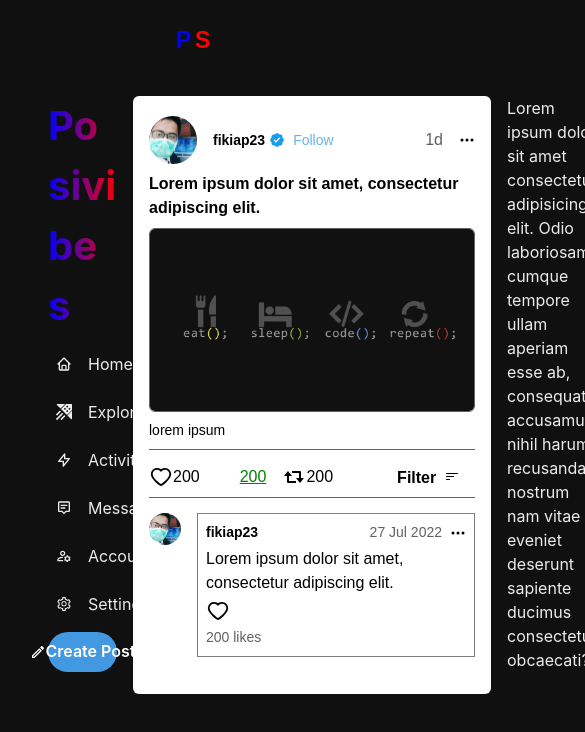
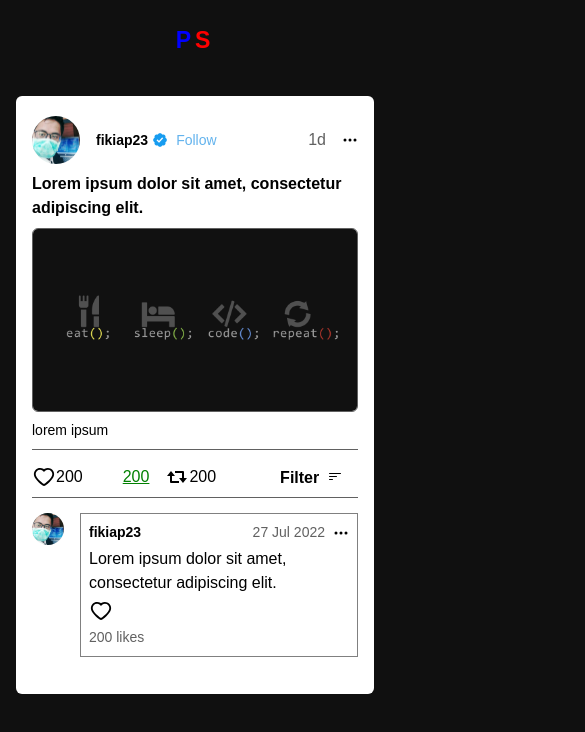
Before and after one commit to fikiap23/Posivibes-v2, a React (Vite) app in the folder frontend/: page /1/post/1 in a window 390 px wide. Shown: the top 732 px of the page, 585 px wide, since content can reach past the window. Built offline with nearby package versions, Linux system fonts and the light colour scheme; some icons are missing.

Commit message:
[REFAC] buat responsive

```diff
--- a/frontend/src/components/Reactions/ListLikes.jsx
+++ b/frontend/src/components/Reactions/ListLikes.jsx
@@ -10,8 +10,8 @@ const ListLikes = ({ name, img }) => {
             <Avatar
               size={{
                 sm: 'sm',
-                md: 'md',
-                lg: 'md',
+                md: 'sm',
+                lg: 'sm',
               }}
               name={name}
               src={img}
--- a/frontend/src/components/Rightbar/Rightbar.jsx
+++ b/frontend/src/components/Rightbar/Rightbar.jsx
@@ -1,15 +1,19 @@
-import { Flex } from '@chakra-ui/react'
+import { Box } from '@chakra-ui/react'
 
 const Rightbar = () => {
   return (
-    <Flex w={'30%'} direction={'column'} className="sticky top-0 h-[100vh]">
+    <Box
+      w={'30%'}
+      direction={'column'}
+      className="sticky top-0 h-[100vh] hidden lg:block"
+    >
       <div>
         Lorem ipsum dolor sit amet consectetur adipisicing elit. Odio laboriosam
         cumque tempore ullam aperiam esse ab, consequatur accusamus nihil harum
         recusandae nostrum nam vitae eveniet deserunt sapiente ducimus
         consectetur obcaecati?
       </div>
-    </Flex>
+    </Box>
   )
 }
 
--- a/frontend/src/components/Sidebar/Sidebar.jsx
+++ b/frontend/src/components/Sidebar/Sidebar.jsx
@@ -8,13 +8,14 @@ import { AiOutlineSetting } from 'react-icons/ai'
 const Sidebar = () => {
   const { colorMode } = useColorMode()
   return (
-    <Box w={'30%'} className="sticky top-0 h-[100vh]">
+    <Box className="w-[10%] md:w-[15%] lg:w-[30%]  sticky top-0 h-[100vh] hidden md:block">
       <Flex flexDirection={'column'} gap={2} ml={12}>
         <Text
           fontSize={40}
           fontWeight={'bold'}
           bgGradient="linear(to-l,  #FF0000, #0000FF)"
           bgClip="text"
+          className="hidden lg:block"
         >
           Posivibes
         </Text>
@@ -28,7 +29,7 @@ const Sidebar = () => {
           padding={'2'}
         >
           <Icon as={BiHome} />
-          <Text>Home</Text>
+          <Text className="hidden lg:block">Home</Text>
         </Flex>
         <Flex
           gap={4}
@@ -40,7 +41,7 @@ const Sidebar = () => {
           padding={'2'}
         >
           <Icon as={SiAzuredataexplorer} />
-          <Text>Explor</Text>
+          <Text className="hidden lg:block">Explor</Text>
         </Flex>
         <Flex
           gap={4}
@@ -52,7 +53,7 @@ const Sidebar = () => {
           padding={'2'}
         >
           <Icon as={HiOutlineLightningBolt} />
-          <Text>Activity</Text>
+          <Text className="hidden lg:block">Activity</Text>
         </Flex>
         <Flex
           gap={4}
@@ -64,7 +65,7 @@ const Sidebar = () => {
           padding={'2'}
         >
           <Icon as={BiMessageAltDetail} />
-          <Text>Message</Text>
+          <Text className="hidden lg:block">Message</Text>
         </Flex>
         <Flex
           gap={4}
@@ -76,7 +77,7 @@ const Sidebar = () => {
           padding={'2'}
         >
           <Icon as={MdOutlineManageAccounts} />
-          <Text>Account</Text>
+          <Text className="hidden lg:block">Account</Text>
         </Flex>
         <Flex
           gap={4}
@@ -88,7 +89,7 @@ const Sidebar = () => {
           padding={'2'}
         >
           <Icon as={AiOutlineSetting} />
-          <Text>Settings</Text>
+          <Text className="hidden lg:block">Settings</Text>
         </Flex>
         <Button
           w={'full'}
@@ -98,7 +99,7 @@ const Sidebar = () => {
           _hover={{ bg: 'blue.500' }}
         >
           <Icon as={MdOutlineCreate} />
-          <Text>Create Post</Text>
+          <Text className="hidden lg:block">Create Post</Text>
         </Button>
       </Flex>
     </Box>
```
